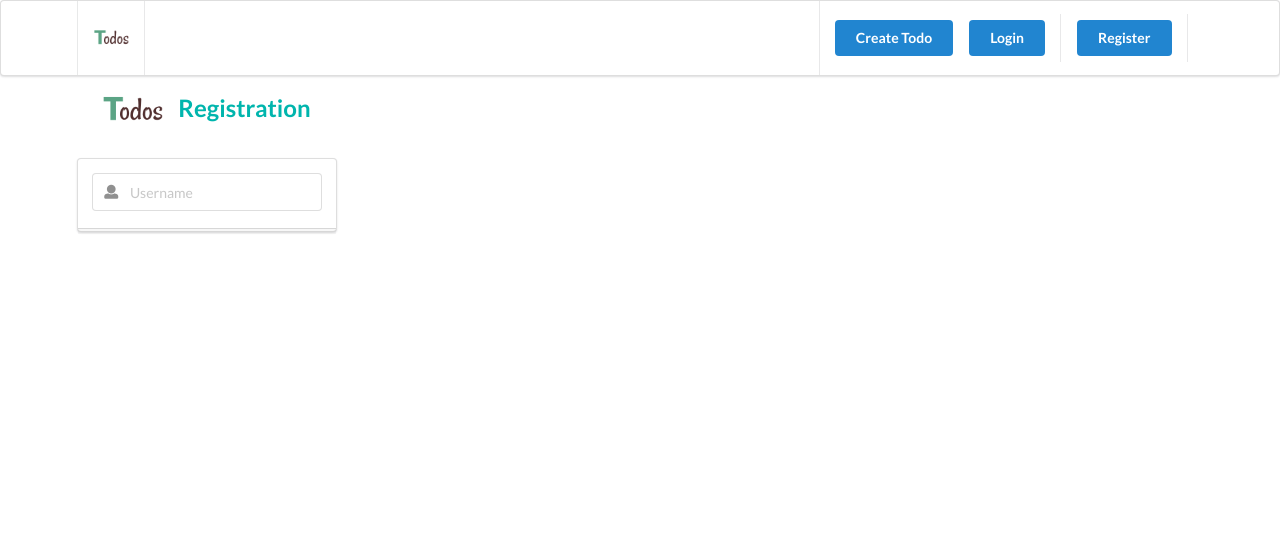
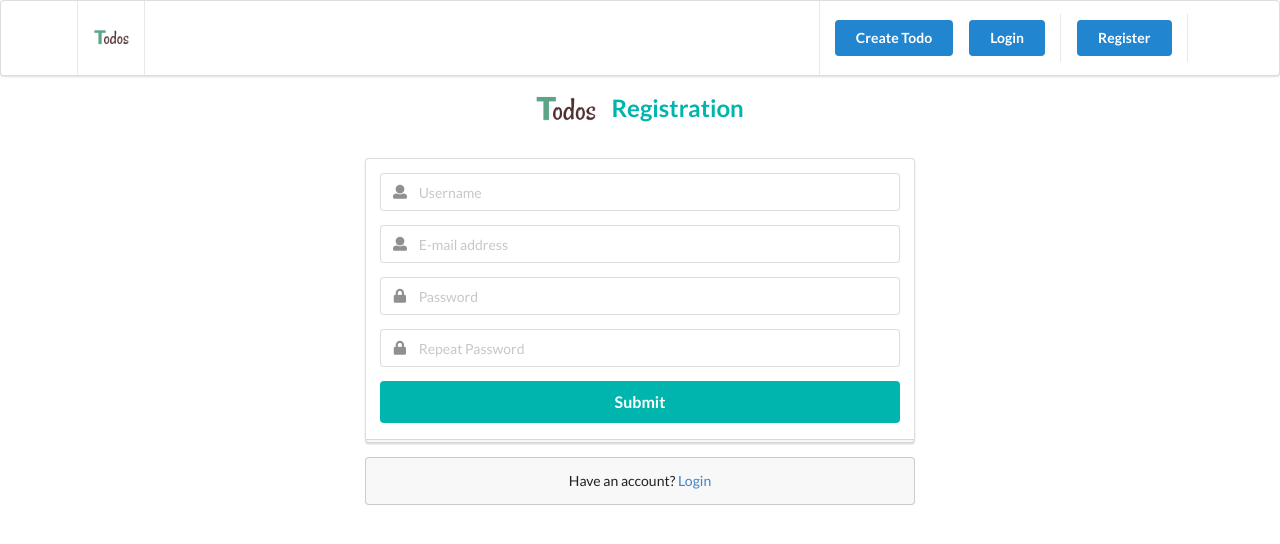
Before and after one commit to taremwa/djTodo, a Django app: a page that uses todosite/templates/authentication/register.html in a window 1280 px wide. Shown: the top 544 px of the page. Run offline with Django 3.2, Linux system fonts and the light colour scheme.

Commit message:
login authentication validation

```diff
--- a/authentication/views.py
+++ b/authentication/views.py
@@ -1,7 +1,27 @@
 from django.shortcuts import render
+from django.contrib import messages
+from validate_email import validate_email
 
 # Create your views here.
 def register(request):
+    if request.method == "POST":
+        context = {'has_error': False}
+        email = request.POST.get('email')
+        username = request.POST.get('username')
+        password = request.POST.get('password')
+        password2 = request.POST.get('password2')
+
+
+        if len(password) < 6:
+            messages.add_message(request,messages.ERROR,'Password should atleast exceed 6 characters')
+            context['has_error'] = True
+
+        if password != password2:
+            messages.add_message(request,messages.ERROR,'Password mismatch')
+            context['has_error'] = True
+
+
+
     return render(request, 'authentication/register.html')
 
 def login(request):
--- a/todosite/templates/authentication/register.html
+++ b/todosite/templates/authentication/register.html
@@ -5,37 +5,58 @@
     {% load static %}
 
     <div class="ui grid">
-        <div class="four wide column">
+      <div class="four wide column"></div>
       <div class="eight wide column">
         <div class="ui middle aligned center aligned grid">
           <div class="column mt-5">
             <h2 class="ui teal image header">
-                  <img src="{% static 'img/Logo.png' %}" class="image" alt="">
+              <img src={% static 'img/Logo.png' %} class="image" />
               <div class="content">Registration</div>
             </h2>
 
-                {% include '_partials/messages.html' %}
+              {% include '_partials/messages.html'%}
 
 
-                <form action="{% url 'register' %}" class="ui large form" method="post">
+            <form class="ui large form" method="post" action={% url 'register' %}>
               {% csrf_token %}
               <div class="ui stacked segment">
                 <div class="field">
                   <div class="ui left icon input">
                     <i class="user icon"></i>
-                        <input type="text" name="username" placeholder="Username" />
+                    <input type="text" name="username" value="{{data.username}}"  placeholder="Username" />
                   </div>
                 </div>
 
+                <div class="field">
+                  <div class="ui left icon input">
+                    <i class="user icon"></i>
+                    <input type="text" name="email" value="{{data.email}}" placeholder="E-mail address" />
+                  </div>
+                </div>
+                <div class="field">
+                  <div class="ui left icon input">
+                    <i class="lock icon"></i>
+                    <input type="password" name="password" placeholder="Password" />
+                  </div>
+                </div>
 
+                <div class="field">
+                  <div class="ui left icon input">
+                    <i class="lock icon"></i>
+                    <input
+                      type="password"
+                      name="password2"
+                      placeholder="Repeat Password"
+                    />
+                  </div>
+                </div>
+                <button class="ui fluid large teal submit button">Submit</button>
+              </div>
 
-                  </div>
             </form>
 
-
-              </div>
-            </div>
-          </div>
+            <div class="ui message">Have an account? <a href={% url 'login'  %}>Login</a></div>
+        <div class="four wide column"></div>
       </div>
     </div>
 
```
Lines whose indentation alone changed are shown as unchanged.
